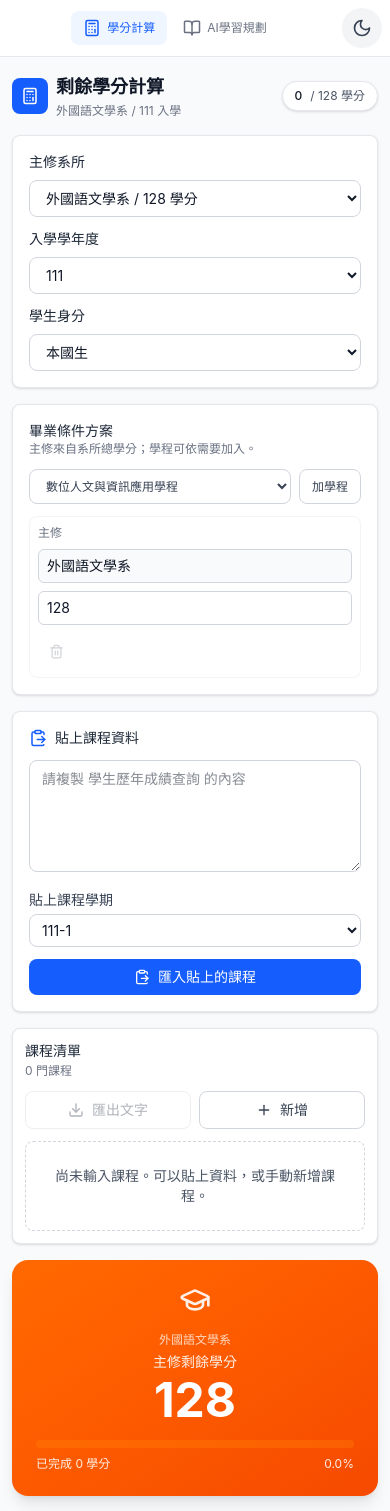
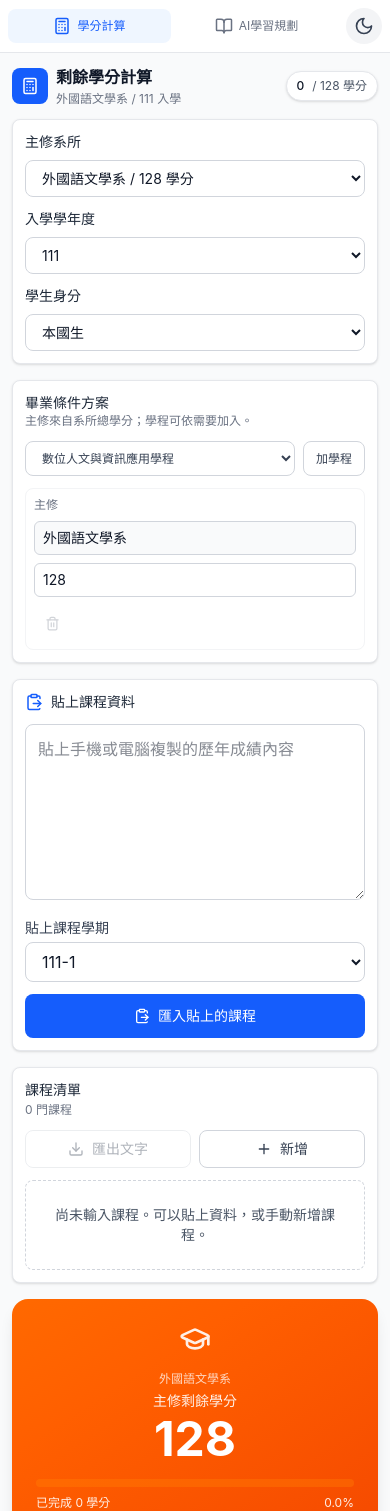
Before and after one commit to ZackDora/nchu-project, a React (Vite) app: page / in a window 390 px wide. Shown: the top 1511 px of the page. Built offline with nearby package versions, Linux system fonts and the light colour scheme.

Commit message:
Improve mobile credit calculator UI

```diff
--- a/src/app/components/CreditCalculator.tsx
+++ b/src/app/components/CreditCalculator.tsx
@@ -689,20 +689,20 @@ export function CreditCalculator() {
   };
 
   return (
-    <div className="mx-auto max-w-[1600px] px-3 py-4 pb-24 sm:px-4 lg:px-6">
-      <div className="mb-4 flex flex-wrap items-center justify-between gap-3">
+    <div className="mx-auto max-w-[1600px] px-3 py-3 pb-24 sm:px-4 sm:py-4 lg:px-6">
+      <div className="mb-3 flex flex-wrap items-center justify-between gap-2 sm:mb-4 sm:gap-3">
         <div className="flex min-w-0 items-center gap-2">
           <div className="flex h-9 w-9 shrink-0 items-center justify-center rounded-lg bg-blue-600 dark:bg-blue-500">
             <Calculator className="text-white" size={18} />
           </div>
           <div className="min-w-0">
-            <h1 className="truncate text-lg font-semibold text-gray-900 dark:text-white sm:text-xl">剩餘學分計算</h1>
+            <h1 className="truncate text-base font-semibold text-gray-900 dark:text-white sm:text-xl">剩餘學分計算</h1>
             <p className="mt-0.5 truncate text-xs text-gray-500 dark:text-gray-400">
               {selectedDepartment || "未選擇系所"} / {admissionYear} 入學
             </p>
           </div>
         </div>
-        <div className="flex shrink-0 items-center gap-2 rounded-full border border-gray-200 bg-white px-3 py-1.5 text-xs text-gray-600 shadow-sm dark:border-gray-700 dark:bg-gray-800 dark:text-gray-300">
+        <div className="flex shrink-0 items-center gap-2 rounded-full border border-gray-200 bg-white px-2.5 py-1.5 text-xs text-gray-600 shadow-sm dark:border-gray-700 dark:bg-gray-800 dark:text-gray-300 sm:px-3">
           <span className="font-medium text-gray-900 dark:text-white">{primaryCompleted}</span>
           <span>/ {primaryPlan?.requiredCredits ?? 128} 學分</span>
         </div>
@@ -710,7 +710,7 @@ export function CreditCalculator() {
 
       <div className="grid min-w-0 gap-4 xl:grid-cols-[minmax(0,1fr)_360px]">
         <div className="min-w-0 space-y-4">
-          <div className="min-w-0 overflow-hidden rounded-lg border border-gray-200 bg-white p-4 shadow-sm transition-colors dark:border-gray-700 dark:bg-gray-800">
+          <div className="min-w-0 overflow-hidden rounded-lg border border-gray-200 bg-white p-3 shadow-sm transition-colors dark:border-gray-700 dark:bg-gray-800 sm:p-4">
             <label className="block text-sm font-medium text-gray-800 dark:text-gray-200 mb-2">主修系所</label>
             <select
               value={selectedDepartment}
@@ -763,7 +763,7 @@ export function CreditCalculator() {
             </div>
           </div>
 
-          <div className="rounded-lg border border-gray-200 bg-white p-4 shadow-sm transition-colors dark:border-gray-700 dark:bg-gray-800">
+          <div className="rounded-lg border border-gray-200 bg-white p-3 shadow-sm transition-colors dark:border-gray-700 dark:bg-gray-800 sm:p-4">
             <div className="mb-3 flex flex-col gap-3 lg:flex-row lg:items-center lg:justify-between">
               <div>
                 <p className="text-sm font-medium text-gray-800 dark:text-gray-200">畢業條件方案</p>
@@ -821,7 +821,7 @@ export function CreditCalculator() {
             </div>
           </div>
 
-          <div className="rounded-lg border border-gray-200 bg-white p-4 shadow-sm transition-colors dark:border-gray-700 dark:bg-gray-800">
+          <div className="rounded-lg border border-gray-200 bg-white p-3 shadow-sm transition-colors dark:border-gray-700 dark:bg-gray-800 sm:p-4">
             <div className="flex items-center gap-2 mb-3">
               <ClipboardPaste size={18} className="text-blue-600 dark:text-blue-400" />
               <p className="text-sm font-medium text-gray-800 dark:text-gray-200">貼上課程資料</p>
@@ -829,8 +829,8 @@ export function CreditCalculator() {
             <textarea
               value={pasteText}
               onChange={(event) => setPasteText(event.target.value)}
-              placeholder="請複製 學生歷年成績查詢 的內容"
-              className="min-h-28 w-full resize-y px-3 py-2 border border-gray-300 dark:border-gray-600 bg-white dark:bg-gray-700 text-gray-900 dark:text-white rounded-lg focus:outline-none focus:ring-2 focus:ring-blue-500 dark:focus:ring-blue-400 text-sm transition-colors"
+              placeholder="貼上手機或電腦複製的歷年成績內容"
+              className="min-h-44 w-full resize-y px-3 py-3 border border-gray-300 dark:border-gray-600 bg-white dark:bg-gray-700 text-gray-900 dark:text-white rounded-lg focus:outline-none focus:ring-2 focus:ring-blue-500 dark:focus:ring-blue-400 text-base leading-6 transition-colors sm:min-h-28 sm:py-2 sm:text-sm"
             />
             <div className="mt-3 grid gap-3 sm:grid-cols-[auto_auto_minmax(0,1fr)] sm:items-center">
               <label className="grid gap-1 text-sm text-gray-700 dark:text-gray-300 sm:inline-flex sm:items-center sm:gap-2">
@@ -838,7 +838,7 @@ export function CreditCalculator() {
                 <select
                   value={pasteSemester}
                   onChange={(event) => setPasteSemester(event.target.value)}
-                  className="rounded-lg border border-gray-300 bg-white px-2 py-1.5 text-sm text-gray-900 dark:border-gray-600 dark:bg-gray-700 dark:text-white"
+                  className="w-full rounded-lg border border-gray-300 bg-white px-3 py-2 text-base text-gray-900 dark:border-gray-600 dark:bg-gray-700 dark:text-white sm:w-auto sm:px-2 sm:py-1.5 sm:text-sm"
                 >
                   {semesterOptions.map((semester) => (
                     <option key={semester} value={semester}>{semester}</option>
@@ -847,12 +847,16 @@ export function CreditCalculator() {
               </label>
               <button
                 onClick={importPaste}
-                className="inline-flex items-center justify-center gap-2 rounded-lg bg-blue-600 px-4 py-2 text-sm font-medium text-white active:bg-blue-700 dark:bg-blue-500 dark:active:bg-blue-600"
+                className="inline-flex min-h-11 w-full items-center justify-center gap-2 rounded-lg bg-blue-600 px-4 py-2 text-sm font-medium text-white active:bg-blue-700 dark:bg-blue-500 dark:active:bg-blue-600 sm:w-auto"
               >
                 <ClipboardPaste size={16} />
                 匯入貼上的課程
               </button>
-              {pasteMessage && <p className="min-w-0 text-sm text-gray-600 dark:text-gray-400">{pasteMessage}</p>}
+              {pasteMessage && (
+                <p className="min-w-0 rounded-lg bg-gray-50 px-3 py-2 text-sm text-gray-600 dark:bg-gray-900/50 dark:text-gray-300">
+                  {pasteMessage}
+                </p>
+              )}
             </div>
           </div>
 
--- a/src/app/components/RootLayout.tsx
+++ b/src/app/components/RootLayout.tsx
@@ -8,18 +8,18 @@ export function RootLayout() {
   return (
     <div className="min-h-dvh bg-gray-100 dark:bg-gray-950 transition-colors">
       <div className="flex min-h-dvh w-full flex-col bg-gray-50 dark:bg-gray-900">
-        <header className="bg-white dark:bg-gray-800 border-b border-gray-200 dark:border-gray-700 px-2 py-2 md:px-4 flex items-center justify-between gap-3 transition-colors">
-          <div className="flex min-w-0 items-center gap-2">
+        <header className="bg-white dark:bg-gray-800 border-b border-gray-200 dark:border-gray-700 px-2 py-2 md:px-4 flex items-center justify-between gap-2 transition-colors">
+          <div className="hidden min-w-0 items-center gap-2 md:flex">
             <span className="hidden md:inline text-sm font-medium text-gray-700 dark:text-gray-300">
               NCHU Study Assistant
             </span>
           </div>
-          <nav className="flex flex-1 justify-center gap-1 md:gap-3">
+          <nav className="grid min-w-0 flex-1 grid-cols-2 gap-1 md:flex md:justify-center md:gap-3">
             <NavLink
               to="/"
               end
               className={({ isActive }) =>
-                `flex items-center gap-1.5 md:gap-2 px-3 py-2 rounded-lg text-xs md:text-sm transition-colors ${
+                `flex min-w-0 items-center justify-center gap-1.5 md:gap-2 px-2 py-2 rounded-lg text-xs md:text-sm transition-colors ${
                   isActive
                     ? "bg-blue-50 text-blue-600 dark:bg-blue-950/50 dark:text-blue-300"
                     : "text-gray-500 dark:text-gray-400 hover:bg-gray-100 dark:hover:bg-gray-700"
@@ -33,7 +33,7 @@ export function RootLayout() {
             <NavLink
               to="/course-analysis"
               className={({ isActive }) =>
-                `flex items-center gap-1.5 md:gap-2 px-3 py-2 rounded-lg text-xs md:text-sm transition-colors ${
+                `flex min-w-0 items-center justify-center gap-1.5 md:gap-2 px-2 py-2 rounded-lg text-xs md:text-sm transition-colors ${
                   isActive
                     ? "bg-blue-50 text-blue-600 dark:bg-blue-950/50 dark:text-blue-300"
                     : "text-gray-500 dark:text-gray-400 hover:bg-gray-100 dark:hover:bg-gray-700"
@@ -41,12 +41,12 @@ export function RootLayout() {
               }
             >
               <BookOpen size={18} />
-              <span>AI學習規劃</span>
+              <span className="truncate">AI學習規劃</span>
             </NavLink>
           </nav>
           <button
             onClick={toggleTheme}
-            className="w-10 h-10 rounded-full bg-gray-100 dark:bg-gray-700 flex items-center justify-center active:bg-gray-200 dark:active:bg-gray-600 transition-colors"
+            className="w-9 h-9 md:w-10 md:h-10 shrink-0 rounded-full bg-gray-100 dark:bg-gray-700 flex items-center justify-center active:bg-gray-200 dark:active:bg-gray-600 transition-colors"
             aria-label="切換深色模式"
           >
             {theme === "light" ? (
--- a/src/app/components/credit-calculator/CourseTable.tsx
+++ b/src/app/components/credit-calculator/CourseTable.tsx
@@ -80,14 +80,35 @@ export function CourseTable({
             {chronologicalCourseRows.map(({ course, index }) => {
               const creditStatus = getCourseCreditStatus(course);
               return (
-                <div
+                <details
                   key={index}
-                  className={`rounded-lg border p-3 ${
+                  className={`rounded-lg border ${
                     creditStatus.isUncounted
                       ? "border-red-200 bg-red-50 dark:border-red-900/60 dark:bg-red-950/30"
                       : "border-gray-200 bg-white dark:border-gray-700 dark:bg-gray-800"
                   }`}
                 >
+                  <summary className="flex cursor-pointer list-none items-start justify-between gap-3 p-3 marker:hidden">
+                    <div className="min-w-0">
+                      <p className="truncate text-sm font-medium text-gray-900 dark:text-white">{course.name || "未命名課程"}</p>
+                      <div className="mt-1 flex flex-wrap items-center gap-x-2 gap-y-1 text-xs text-gray-500 dark:text-gray-400">
+                        {course.courseNo && <span>{course.courseNo}</span>}
+                        <span>{course.semester || "未選學期"}</span>
+                        <span>{course.credits || 0} 學分</span>
+                        {course.grade && <span>{course.grade}</span>}
+                      </div>
+                      {creditStatus.note && (
+                        <p className={`mt-1 text-xs ${creditStatus.isUncounted ? "text-red-700 dark:text-red-300" : "text-gray-500 dark:text-gray-400"}`}>
+                          {creditStatus.note}
+                        </p>
+                      )}
+                    </div>
+                    <span className="shrink-0 rounded-full bg-gray-100 px-2 py-1 text-xs text-gray-500 dark:bg-gray-900 dark:text-gray-400">
+                      編輯
+                    </span>
+                  </summary>
+
+                  <div className="border-t border-gray-100 p-3 dark:border-gray-700">
                   <div className="mb-3 flex items-start justify-between gap-3">
                     <div className="min-w-0 flex-1">
                       <label className={labelClass}>課程名稱</label>
@@ -247,7 +268,8 @@ export function CourseTable({
                     {creditStatus.note}
                   </p>
                 )}
-              </div>
+                  </div>
+                </details>
             );
             })}
           </div>
```
